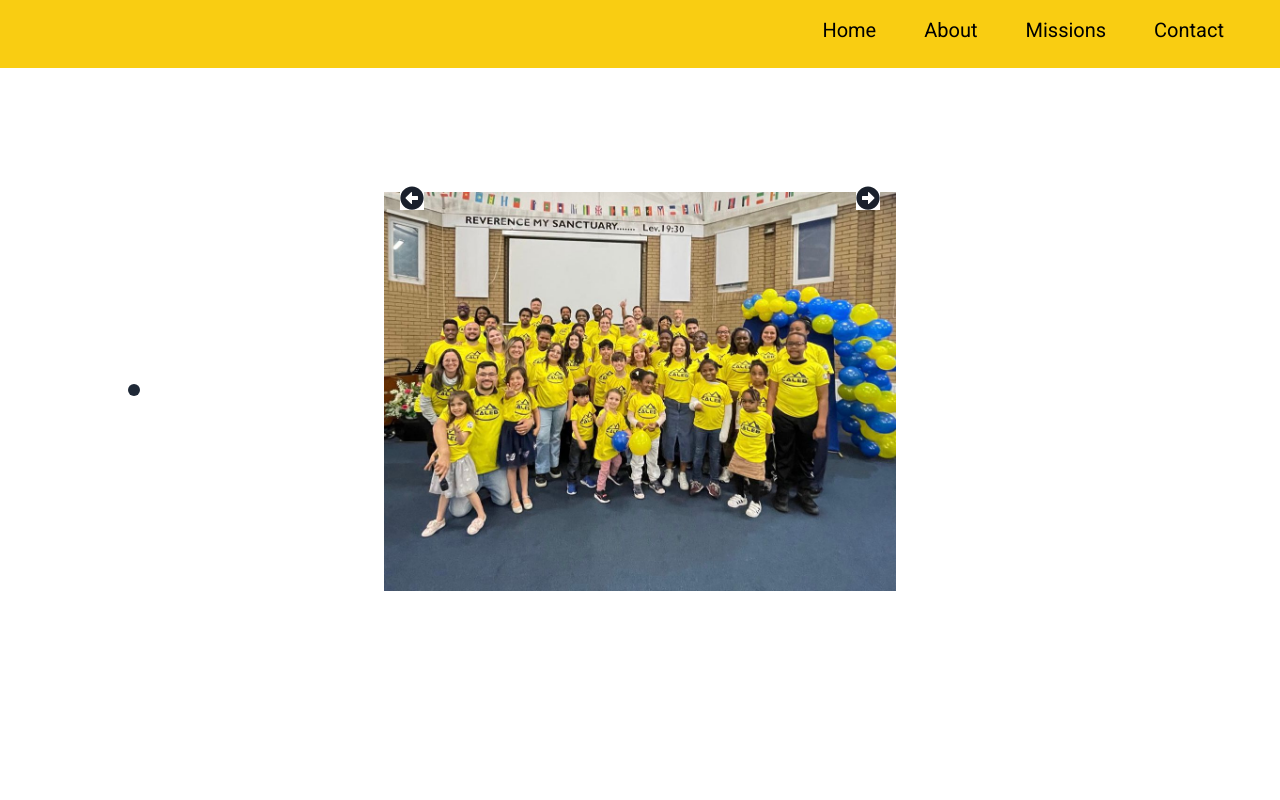
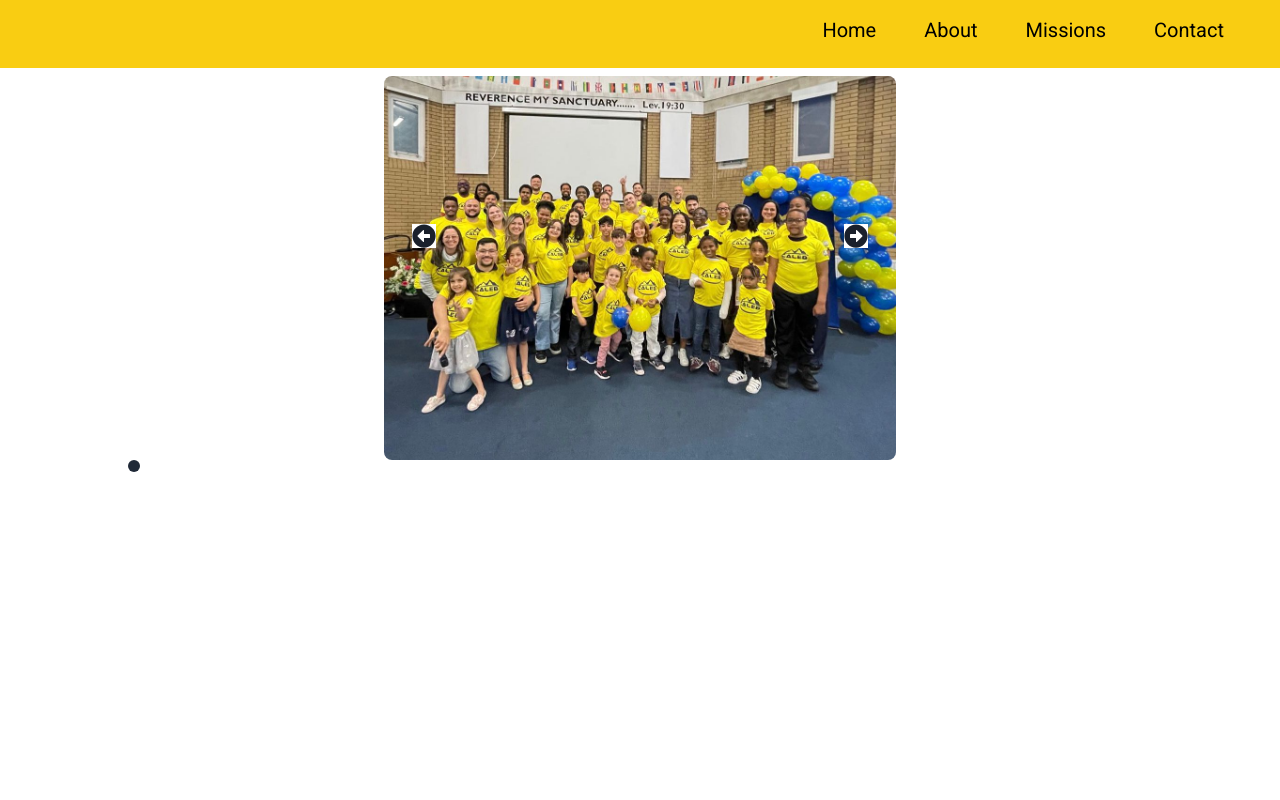
Before and after one commit to h-chagas/caleb_mission, a Next.js app: page /images in a window 1280 px wide. Shown: the top 800 px of the page. Built offline with nearby package versions, Linux system fonts and the light colour scheme.

Commit message:
carosel adjustments

```diff
--- a/src/components/Set_of_images.js
+++ b/src/components/Set_of_images.js
@@ -1,5 +1,7 @@
 import React, { useState } from "react";
 import { FaArrowAltCircleRight, FaArrowAltCircleLeft } from "react-icons/fa";
+import Link from "next/link";
+import { BsFillMoonStarsFill } from "react-icons/bs";
 
 const Set_of_images = () => {
     const [activeIndex, setActiveIndex] = useState(0);
@@ -14,7 +16,21 @@ const Set_of_images = () => {
 
     return (
         <div id="default-carousel" className="relative w-full" data-carousel="slide">
-            <div className="relative h-96 rounded-lg md:h-96">
+            <div className="py-5 mb-2 flex justify-between">
+                <Link href="/">
+                    <h1 className="text-xl opacity-0">Caleb Mission UK</h1>
+                </Link>
+
+                <ul className="flex items-center">
+                    <li>
+                        <BsFillMoonStarsFill
+                            onClick={() => setDarkMode(!darkMode)}
+                            className="cursor-pointer text-xl"
+                        />
+                    </li>
+                </ul>
+            </div>
+            <div className="relative h-96 rounded-lg md:h-96 flex items-center justify-center overflow-hidden">
                 {/* Render items */}
                 {[1, 2, 3, 4, 5, 6, 7, 8, 9, 10, 11, 12, 13].map((item, index) => (
                     <div
@@ -24,7 +40,7 @@ const Set_of_images = () => {
                     >
                         <img
                             src={`assets/images/calebs${item}.jpg`}
-                            className="absolute block object-cover w-full -translate-x-1/2 top-1/2 left-1/2"
+                            className="block object-cover h-full w-full md:h-auto md:max-h-full"
                             alt={`Slide ${item}`}
                         />
                     </div>
@@ -47,16 +63,16 @@ const Set_of_images = () => {
             {/* Slider controls */}
             <button
                 type="button"
-                className="absolute top-0 start-0 z-30 flex items-center justify-center h-full px-4 cursor-pointer group focus:outline-none"
+                className="absolute top-1/2 z-30 left-3 px-4 cursor-pointer group focus:outline-none transform -translate-y-1/2"
                 onClick={handlePrev}
                 data-carousel-prev
             >
                 {/* Previous button icon */}
-                <FaArrowAltCircleLeft className=" bg-white text-2xl" />
+                <FaArrowAltCircleLeft className="bg-white text-2xl" />
             </button>
             <button
                 type="button"
-                className="absolute top-0 end-0 z-30 flex items-center justify-center h-full px-4 cursor-pointer group focus:outline-none"
+                className="absolute top-1/2 z-30 right-3 px-4 cursor-pointer group focus:outline-none transform -translate-y-1/2"
                 onClick={handleNext}
                 data-carousel-next
             >
```
